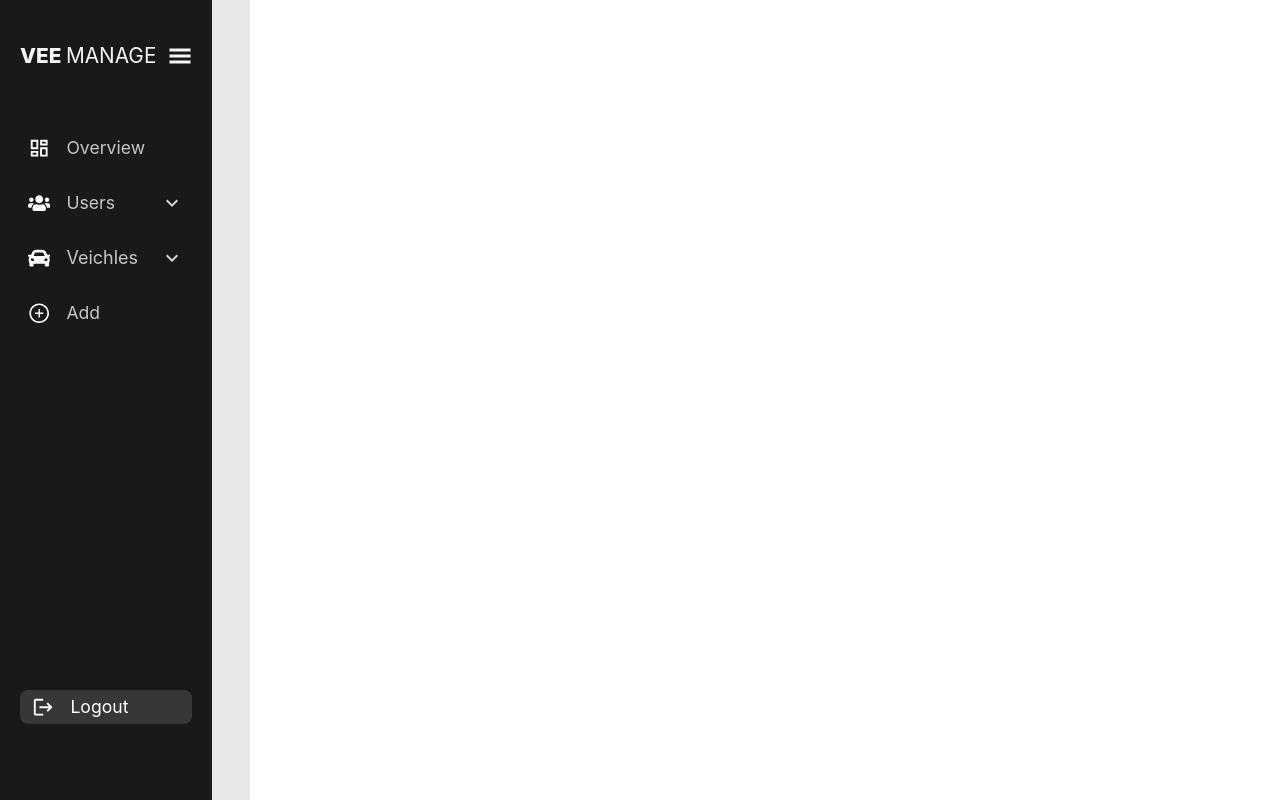
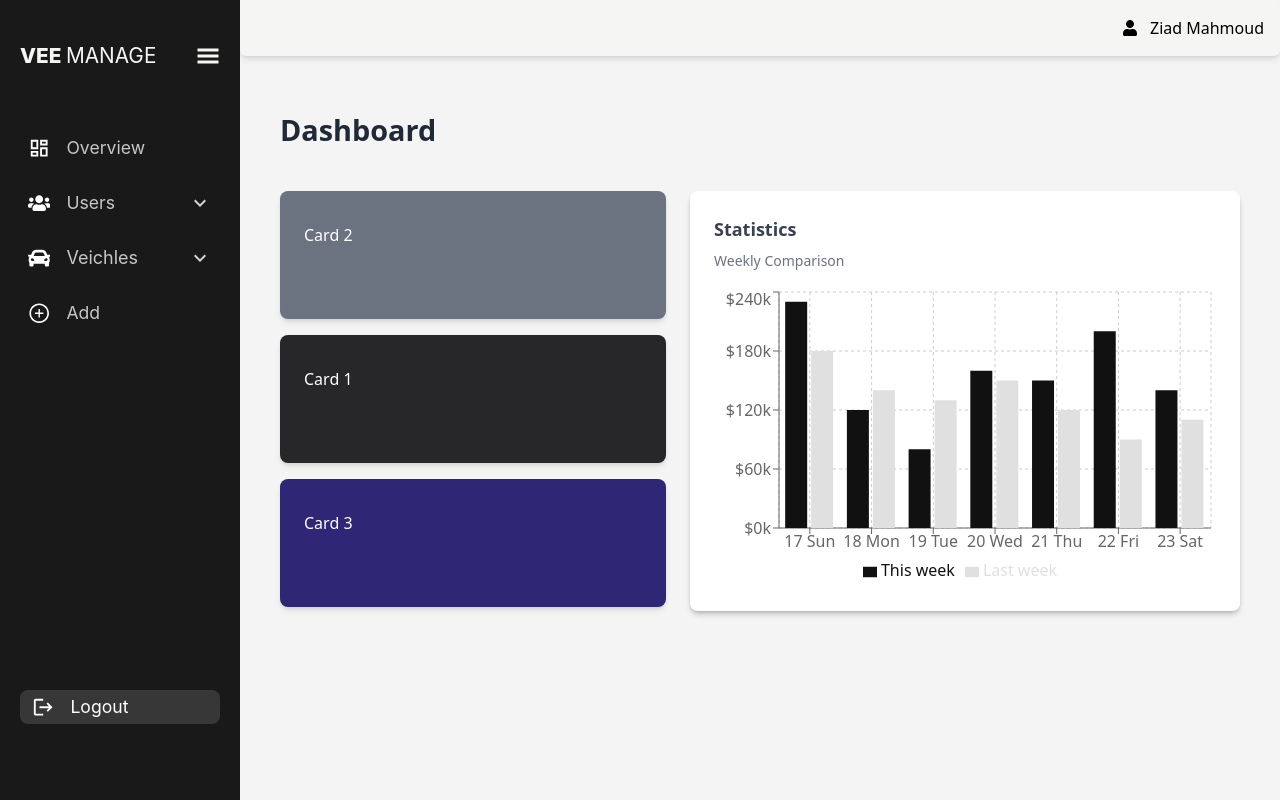
Before and after one commit to OsamaElnahas/smart-fleet-management-admin-dashboard-, a React (Vite) app: page / in a window 1280 px wide. Built offline with nearby package versions, Linux system fonts and the light colour scheme.

Commit message:
adding overVeiw design

```diff
--- a/package.json
+++ b/package.json
@@ -14,9 +14,12 @@
         "@hookform/resolvers": "^5.0.1",
         "axios": "^1.8.4",
         "react": "^18.2.0",
+        "react-calendar": "^5.1.0",
+        "react-datetime": "^3.3.1",
         "react-dom": "^18.2.0",
         "react-hook-form": "^7.55.0",
         "react-icons": "^5.5.0",
+        "recharts": "^2.15.2",
         "yup": "^1.6.1"
     },
     "devDependencies": {
--- /dev/null
+++ b/src/components/Calendar/MyCalendar.jsx
@@ -0,0 +1,22 @@
+import React, { useState } from 'react';
+import Calendar from 'react-calendar';
+import 'react-calendar/dist/Calendar.css';
+import styles from "./MyCalendar.module.css"; // Import your CSS module
+
+const MyCalendar = () => {
+  const [date, setDate] = useState(new Date());
+
+  return (
+    <div className="calendar bg-black  rounded-lg shadow-md text-white w-[100%] p-6">
+      <h2 className="text-lg font-semibold mb-4 text-white w-[100%]">Calendar</h2>
+      <Calendar
+           onChange={setDate}
+           value={date}
+           className={`mycalendar  ${styles.calendar}`} // Apply the CSS module class
+/>
+      <p className="mt-4">Selected date: {date.toDateString()}</p>
+    </div>
+  );
+};
+
+export default MyCalendar;
--- /dev/null
+++ b/src/components/Calendar/MyCalendar.module.css
@@ -0,0 +1,41 @@
+.calendar {
+    background-color: #000;
+    color: rgb(112, 112, 112);
+    border-radius: 0.5rem;
+    width: 100%;
+}
+
+.mycalendar abbr {
+    color: white;
+}
+
+.mycalendar .react-calendar__tile--now {
+    background: #5041BC;
+    color: white;
+    border-radius: 0.375rem;
+}
+
+.mycalendar .react-calendar__tile--active {
+    background: #2f2675;
+    color: white;
+    border-radius: 0.375rem;
+}
+
+.mycalendar .react-calendar__tile:hover {
+    background-color: #444;
+    color: white;
+    border-radius: 0.375rem;
+}
+
+.mycalendar button {
+    background: transparent;
+}
+
+.mycalendar .react-calendar__navigation {
+    background-color: #111;
+    border-radius: 0.5rem;
+}
+
+.mycalendar .react-calendar__month-view__days__day--weekend {
+    color: #ccc;
+}
--- a/src/components/Layout/Layout.jsx
+++ b/src/components/Layout/Layout.jsx
@@ -1,13 +1,24 @@
 import React, { useState } from "react";
-import Sidebar from "../Sidebar/sidebar";
+import Sidebar from "../sidebar/Sidebar";
+import Navbar from "../Navbar/Navbar";
+import Dashboard from "../dashboard/dashboard";
 
 const Layout = () => {
   const [isVisable, setisVisable] = useState(true);
 
+  function handleToggle() {
+    setisVisable(!isVisable);
+  }
+
   return (
-    <div className={`${isVisable? "grid grid-cols-[250px,1fr]":"grid grid-cols-[1fr]"}`}>
-      <Sidebar isVisable={isVisable} setisVisable={setisVisable} />
-      <div className="s-2 bg-[#E8E8E8] min-h-[100vh]">Main Content</div>
+    <div className="   bg-[#f4f4f4] min-h-screen">
+      <Sidebar isVisable={isVisable} handleToggle={handleToggle} />
+      <div className={`content  transition-all duration-300 ${isVisable ? "md:ml-[240px] " : "ml-0"}`}>
+          <Navbar isVisable={isVisable} handleToggle={handleToggle} />
+        <div className="main-content p-4 px-10">
+          <Dashboard/>
+        </div>
+      </div>
     </div>
   );
 };
--- /dev/null
+++ b/src/components/Navbar/Navbar.jsx
@@ -0,0 +1,24 @@
+import React from 'react'
+import { GiHamburgerMenu } from 'react-icons/gi'
+import { FaUser } from "react-icons/fa";
+
+
+export default function Navbar({ isVisable, handleToggle }) {
+  return (
+    <div className="navbar flex text-black items-center justify-between  p-4 rounded-md mb-9 shadow-md  hover:shadow-xl transition duration-300 sticky top-0 z-2000 bg-stone-100">
+      {!isVisable&&
+                <div className="text-[1.5rem] flex items-center gap-5">
+
+                     <span className="text-[1.5rem] text-black cursor-pointer hover:scale-125 transition duration-300" onClick={handleToggle} >
+                          <GiHamburgerMenu className="text-2xl" />
+                    </span>
+                    <div className='logo cursor-pointer'><span className='font-bold'>VEE </span> MANAGE</div>
+                </div>
+            }
+      <div className="user-info flex items-center gap-3 ml-auto">
+        <span><FaUser/></span>
+        <span className="">Ziad Mahmoud</span>
+      </div>
+    </div>
+  )
+}
--- /dev/null
+++ b/src/components/Statistcs/Statistcs.jsx
@@ -0,0 +1,36 @@
+import React from 'react';
+import {
+  BarChart, Bar, XAxis, YAxis, CartesianGrid, Tooltip, Legend, ResponsiveContainer
+} from 'recharts';
+
+const data = [
+  { day: '17 Sun', thisWeek: 230000, lastWeek: 180000 },
+  { day: '18 Mon', thisWeek: 120000, lastWeek: 140000 },
+  { day: '19 Tue', thisWeek: 80000, lastWeek: 130000 },
+  { day: '20 Wed', thisWeek: 160000, lastWeek: 150000 },
+  { day: '21 Thu', thisWeek: 150000, lastWeek: 120000 },
+  { day: '22 Fri', thisWeek: 200000, lastWeek: 90000 },
+  { day: '23 Sat', thisWeek: 140000, lastWeek: 110000 },
+];
+
+const StatisticsChart = () => {
+  return (
+    <div className="bg-white p-6 rounded-lg shadow-md w-full">
+      <h2 className="text-lg font-semibold text-gray-700 mb-2">Statistics</h2>
+      <p className="text-sm text-gray-500 mb-4">Weekly Comparison</p>
+      <ResponsiveContainer width="100%" height={300}>
+        <BarChart data={data}>
+          <CartesianGrid strokeDasharray="3 3" />
+          <XAxis dataKey="day" />
+          <YAxis tickFormatter={(value) => `$${(value / 1000).toLocaleString()}k`} />
+          <Tooltip formatter={(value) => `$${value.toLocaleString()}`} />
+          <Legend />
+          <Bar dataKey="thisWeek" fill="#111111" name="This week" />
+          <Bar dataKey="lastWeek" fill="#e0e0e0" name="Last week" />
+        </BarChart>
+      </ResponsiveContainer>
+    </div>
+  );
+};
+
+export default StatisticsChart;
--- a/src/components/dashboard/Dashboard.jsx
+++ b/src/components/dashboard/Dashboard.jsx
@@ -1,13 +1,35 @@
-import React from 'react'
+import React from 'react';
+import MyCalendar from '../Calendar/MyCalendar';
+import StatisticsChart from '../Statistcs/Statistcs';
+// import DateTimePicker from '../Calendar/Calendar';
+// import Calendar from '../Calendar/Calendar.jsx';
+// import MyCalendar from '..';
 
 const Dashboard = () => {
-  return <>
-    <div className='bg-blue-100'>Welcome to our Dashboard</div>
-    <div className='bg-blue-200'>This is a simple dashboard layout</div>
-    <div className='bg-blue-300'>You can add more components here</div>
-    <div className='bg-blue-400'>Feel free to customize it as per your needs</div>
-    <div className='bg-blue-500'>Happy coding!</div>
-  </>
-}
+  return (
+    <>
+      <div className="title text-[1.8rem] font-bold mb-10 text-gray-800">Dashboard</div>
 
-export default Dashboard
+      <div className="dashboard grid gap-6">
+        <div className="grid  md:grid-cols-12 gap-6">
+          <div className="cards md:col-span-5 flex flex-col gap-4">
+            <div className="card h-32 text-white px-6 py-8 rounded-lg shadow-md bg-gray-500
+               ">Card 2</div>
+ <div className="card h-32 text-white px-6 py-8 rounded-lg shadow-md bg-zinc-800">Card 1</div>
+            <div className="card h-32 text-white px-6 py-8 rounded-lg shadow-md bg-[#2f2675]">Card 3</div>
+          </div>
+
+          <div className=" md:col-span-7  rounded-lg shadow-md ">
+            <StatisticsChart />
+          </div>
+        </div>
+
+          {/* <div className="chart bg-white  rounded-lg shadow-md text-gray-800 mt-4">
+            < MyCalendar/>
+        </div> */}
+      </div>
+    </>
+  );
+};
+
+export default Dashboard;
--- a/src/components/sidebar/Sidebar.jsx
+++ b/src/components/sidebar/Sidebar.jsx
@@ -7,7 +7,7 @@ import { MdKeyboardArrowDown, MdKeyboardArrowUp } from "react-icons/md";
 import { GiHamburgerMenu } from "react-icons/gi";
 import { MdLogout } from "react-icons/md";
 
-const Sidebar = ({isVisable ,setisVisable}) => {
+const Sidebar = ({ isVisable, handleToggle }) => {
   const [showUsersSubmenu, setShowUsersSubmenu] = useState(false);
   const [showVehiclesSubmenu, setShowVehiclesSubmenu] = useState(false);
   const [isActive, setisActive] = useState(false);
@@ -20,13 +20,17 @@ const Sidebar = ({isVisable ,setisVisable}) => {
   };
   console.log(isVisable);
       return (
-    <div className={`s-1 bg-[#191919] min-h-[100vh] text-white flex flex-col justify-between px-5 py-10 font-Inter ${!isVisable ? " absolute right-[100%] transition duration-300 ": "absolute left-0 transition duration-300"}`}>
-      <div className="up">
+
+<div
+  className={`bg-[#191919] min-h-[100vh] text-white flex flex-col justify-between px-5 py-10 font-Inter w-[240px] z-[3000] fixed transition-transform duration-400 ${
+    isVisable ? "translate-x-0" : "-translate-x-full"
+  }`}
+>      <div className="up w-[100%]">
         <div className="title text-[1.3rem] flex gap-3 items-center text-stone-100 mb-14">
           <div className="flex-1">
             <span className=" font-extrabold">VEE </span>MANAGE
           </div>
-          <span className="text-[1.5rem] text-stone-100 cursor-pointer hover:scale-125 transition duration-300" onClick={() => setisVisable(!isVisable)}>
+          <span className="text-[1.5rem] text-stone-100 cursor-pointer hover:scale-125 transition duration-300" onClick={handleToggle}>
             <GiHamburgerMenu className="text-2xl" />
           </span>
         </div>
@@ -59,7 +63,7 @@ const Sidebar = ({isVisable ,setisVisable}) => {
             </div>
           </div>
           {showUsersSubmenu && (
-            <div className="ml-10 mt-1 flex flex-col gap-1 text-sm text-gray-300 text-[1.1rem]">
+            <div className="ml-12 mt-1 flex flex-col gap-1 text-sm text-gray-300 text-[1.1rem]">
               <a href="" className="mb-1.5">
                 All Users
               </a>
@@ -93,7 +97,7 @@ const Sidebar = ({isVisable ,setisVisable}) => {
             </div>
           </div>
           {showVehiclesSubmenu && (
-            <div className="ml-10 mt-1 flex flex-col text-[1.1rem] gap-1 text-sm text-gray-300">
+            <div className="ml-12  mt-1 flex flex-col text-[1.1rem] gap-1 text-sm text-gray-300">
               <a href="" className="mb-1.5">
                 All Veichles
               </a>
```
Also changed, not shown: 1 other file (tests, documents, lock files or other folders).
